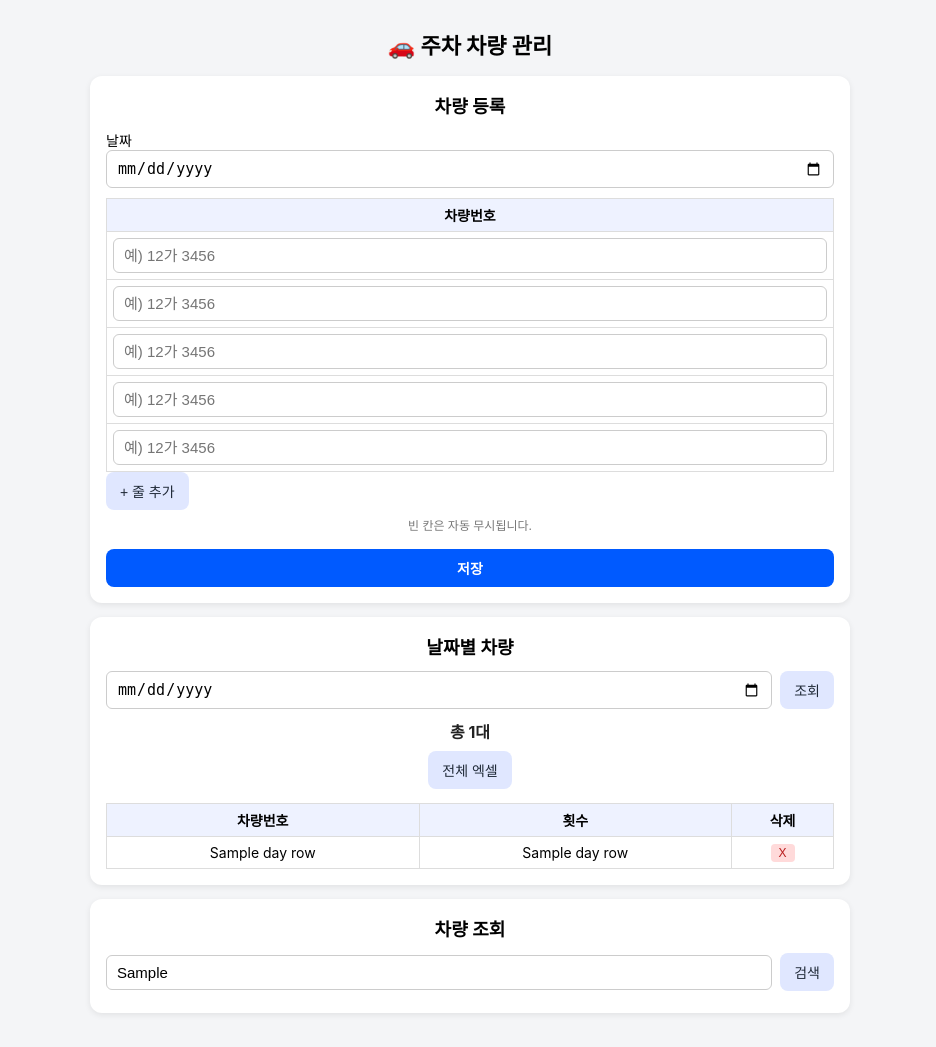
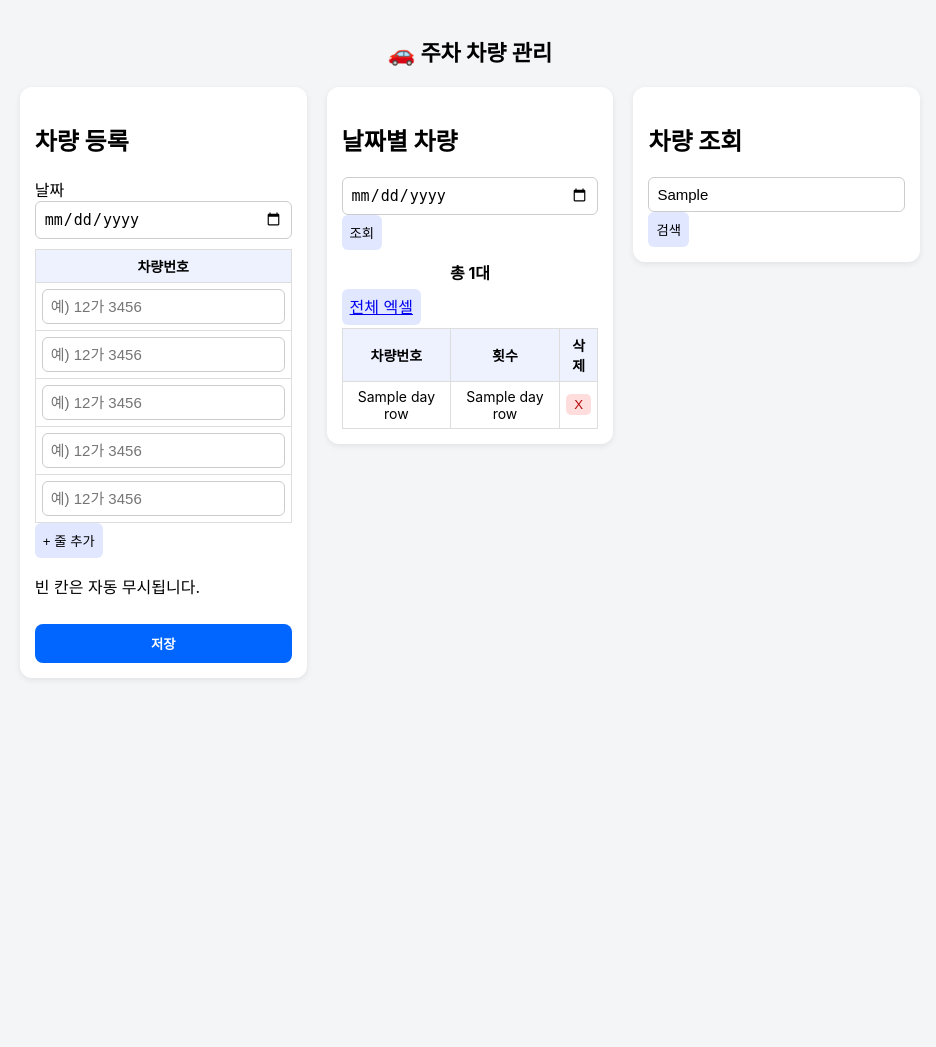
Before and after one commit to emart9091-dot/parking-system, a Flask app: template parking-system/templates/index.html in a window 1280 px wide. Shown: the whole page, without its empty margins (170-1106 px from the left). After the commit the page ends 679 px from the top, so only its background shows below. Run offline with Flask 3, Linux system fonts and the light colour scheme; the template is opened without the code that fills it: most values are stand-ins (such as "Sample title", 1, 10 or a date in 2020).

Commit message:
Update style.css

```diff
--- a/parking-system/static/style.css
+++ b/parking-system/static/style.css
@@ -1,251 +1,63 @@
-* {
-  box-sizing: border-box;
+*{box-sizing:border-box;}
+body{
+  margin:0;background:#f4f5f7;
+  font-family:-apple-system,BlinkMacSystemFont,"Segoe UI",sans-serif;
+  display:flex;justify-content:center;
+}
+.wrapper{max-width:95%;padding:20px}
+
+h1{text-align:center;font-size:22px;margin-bottom:20px;font-weight:700;}
+
+/* 카드 공통 */
+.card{
+  background:white;padding:15px;border-radius:12px;
+  box-shadow:0 2px 6px rgba(0,0,0,0.08);
 }
 
-/* 전체 배경 + 폰트 */
-body {
-  margin: 0;
-  padding: 0;
-  background: #f4f5f7;
-  font-family: -apple-system, BlinkMacSystemFont, "Segoe UI", sans-serif;
-  display: flex;
-  justify-content: center;
+/* 모바일 기본 세로 */
+.cards-container{
+  display:flex;
+  flex-direction:column;
+  gap:20px;
 }
 
-/* 가운데 카드 폭 */
-.wrapper {
-  max-width: 480px;
-  width: 100%;
-  margin: 0 auto;
-  padding: 20px;
+.form-vertical input,.form-horizontal input{
+  width:100%;padding:8px;border:1px solid #ccc;border-radius:6px;font-size:15px;
 }
 
-/* 최상단 제목 */
-h1 {
-  text-align: center;
-  margin: 8px 0 16px;
-  font-size: 22px;
-  font-weight: 700;
+.btn-primary{
+  width:100%;padding:10px;background:#0066ff;border:none;color:white;
+  font-weight:600;border-radius:8px;margin-top:10px;cursor:pointer;
+}
+.btn-sub{background:#e0e7ff;border:none;padding:8px;border-radius:6px;cursor:pointer;}
+.btn-x{background:#ffdddd;border:none;color:#b10d0d;padding:3px 8px;border-radius:5px;cursor:pointer;}
+
+.data-table{width:100%;border-collapse:collapse;margin-top:10px;font-size:14px;}
+.data-table th,.data-table td{border:1px solid #ddd;padding:6px;text-align:center;}
+.data-table th{background:#eef2ff;}
+
+.info-box{text-align:center;font-weight:700;margin:10px 0;}
+
+/* FLASH */
+.flash-item{
+  background:#ffe5e5;color:#b30000;
+  padding:8px;border-radius:6px;text-align:center;margin-bottom:8px;
 }
 
-/* 카드 박스 */
-.card {
-  background: #ffffff;
-  border-radius: 12px;
-  padding: 16px;
-  margin-bottom: 14px;
-  box-shadow: 0 2px 6px rgba(0, 0, 0, 0.08);
-}
+/* PC 모드 */
+@media(min-width:1024px){
 
-.card h2 {
-  text-align: center;
-  margin: 0 0 12px;
-  font-size: 18px;
-  font-weight: 600;
-}
+  .wrapper{max-width:1400px;}
 
-/* 세로 폼 */
-.form-vertical label {
-  display: block;
-  margin-bottom: 8px;
-  font-size: 14px;
-}
-
-.form-vertical input[type="date"],
-.form-vertical input[type="text"] {
-  width: 100%;
-  padding: 8px 10px;
-  border-radius: 6px;
-  border: 1px solid #ccc;
-  font-size: 15px;
-}
-
-/* 가로/세로 공용 폼 */
-.form-horizontal {
-  display: flex;
-  gap: 8px;
-  justify-content: center;
-  align-items: center;
-  flex-wrap: wrap;
-  margin-bottom: 6px;
-}
-
-.form-horizontal input[type="date"],
-.form-horizontal input[type="text"] {
-  flex: 1 1 auto;
-  min-width: 140px;
-  padding: 8px 10px;
-  border-radius: 6px;
-  border: 1px solid #ccc;
-  font-size: 15px;
-}
-
-/* 버튼 공통 */
-.btn-primary,
-.btn-sub {
-  border: none;
-  border-radius: 8px;
-  padding: 9px 14px;
-  cursor: pointer;
-  font-size: 14px;
-  text-decoration: none;
-  display: inline-block;
-  text-align: center;
-}
-
-.btn-primary {
-  width: 100%;
-  margin-top: 8px;
-  background: #005aff;
-  color: #ffffff;
-  font-weight: 600;
-}
-
-.btn-sub {
-  background: #e0e7ff;
-  color: #1f2937;
-}
-
-.btn-primary:hover,
-.btn-sub:hover {
-  opacity: 0.9;
-}
-
-/* 줄 추가 버튼 위치 */
-.add-row-box {
-  display: flex;
-  justify-content: flex-end;
-  margin-top: 4px;
-}
-
-.btn-add-row {
-  font-size: 13px;
-}
-
-/* 테이블 */
-.data-table {
-  width: 100%;
-  border-collapse: collapse;
-  margin-top: 10px;
-  font-size: 14px;
-}
-
-.data-table th,
-.data-table td {
-  border: 1px solid #ddd;
-  padding: 6px;
-  text-align: center;
-}
-
-.data-table th {
-  background: #eef2ff;
-  font-weight: 600;
-}
-
-/* 상단 안내 문구 */
-.hint {
-  font-size: 12px;
-  color: #777;
-  text-align: center;
-  margin: 6px 0 8px;
-}
-
-/* 삭제 X 버튼 */
-.btn-x {
-  border: none;
-  background: #ffdada;
-  color: #b91c1c;
-  padding: 2px 8px;
-  border-radius: 4px;
-  cursor: pointer;
-  font-size: 12px;
-}
-
-/* 날짜 / 총 차량수 정보 */
-.info-box {
-  font-size: 16px;
-  font-weight: 700;
-  text-align: center;
-  margin: 10px 0 8px;
-  color: #222;
-}
-
-/* 엑셀/백업 버튼 묶음 */
-.toolbar {
-  display: flex;
-  justify-content: center;
-  gap: 8px;
-  margin: 6px 0 14px;
-  flex-wrap: wrap;
-}
-
-/* 조회 결과 */
-.search-result {
-  margin-top: 10px;
-  text-align: center;
-  font-size: 15px;
-  line-height: 1.6;
-}
-
-.search-result .result-label {
-  font-weight: 600;
-}
-
-.search-result .result-value {
-  font-weight: 400;
-}
-
-/* 플래시 메시지 */
-.flash-box {
-  margin-bottom: 8px;
-}
-
-.flash-item {
-  background: #fee2e2;
-  color: #991b1b;
-  padding: 6px 8px;
-  border-radius: 6px;
-  font-size: 13px;
-  text-align: center;
-}
-
-/* ---------- PC 전용 (가로 배치) ---------- */
-@media (min-width: 768px) {
-
-  body {
-    justify-content: center;
+  .cards-container{
+    flex-direction:row;
+    justify-content:center;
+    align-items:flex-start;
+    gap:20px;
   }
 
-  .wrapper {
-    max-width: 900px;
-  }
-
-  /* 카드 폭 조금 넓게 */
-  .card {
-    max-width: 760px;
-    margin-left: auto;
-    margin-right: auto;
-  }
-
-  /* 날짜 변경 / 조회 폼 가로 정렬 강화 */
-  .form-horizontal {
-    flex-wrap: nowrap;
-    justify-content: center;
-  }
-
-  .date-form input[type="date"],
-  .search-form input[type="text"] {
-    width: 260px;
-    flex: 0 0 260px;
-  }
-
-  .date-form button,
-  .search-form button {
-    flex: 0 0 auto;
-  }
-
-  /* 버튼 모음 가로배치 */
-  .toolbar {
-    flex-wrap: nowrap;
+  .cards-container .card{
+    flex:1 1 0;
+    min-width:30%;
   }
 }
```
